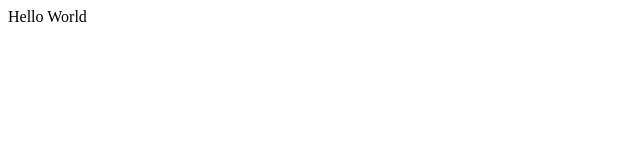
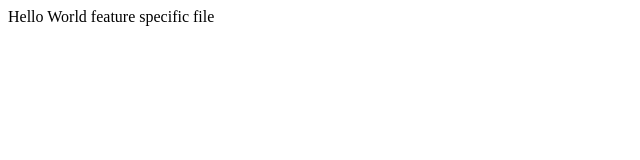
Before and after one commit to LaviniaTrotter/My_website, a plain HTML site: page index.html in a window 1280 px wide. Shown: the whole page, without its empty margins (0-640 px from the left). Drawn offline with Linux system fonts and the light colour scheme.

Commit message:
feature specific

```diff
--- a/index.html
+++ b/index.html
@@ -2,5 +2,7 @@
 <head> </head>
 <body>
   Hello World
+
+  feature specific file
 </body>
 </html>
```
